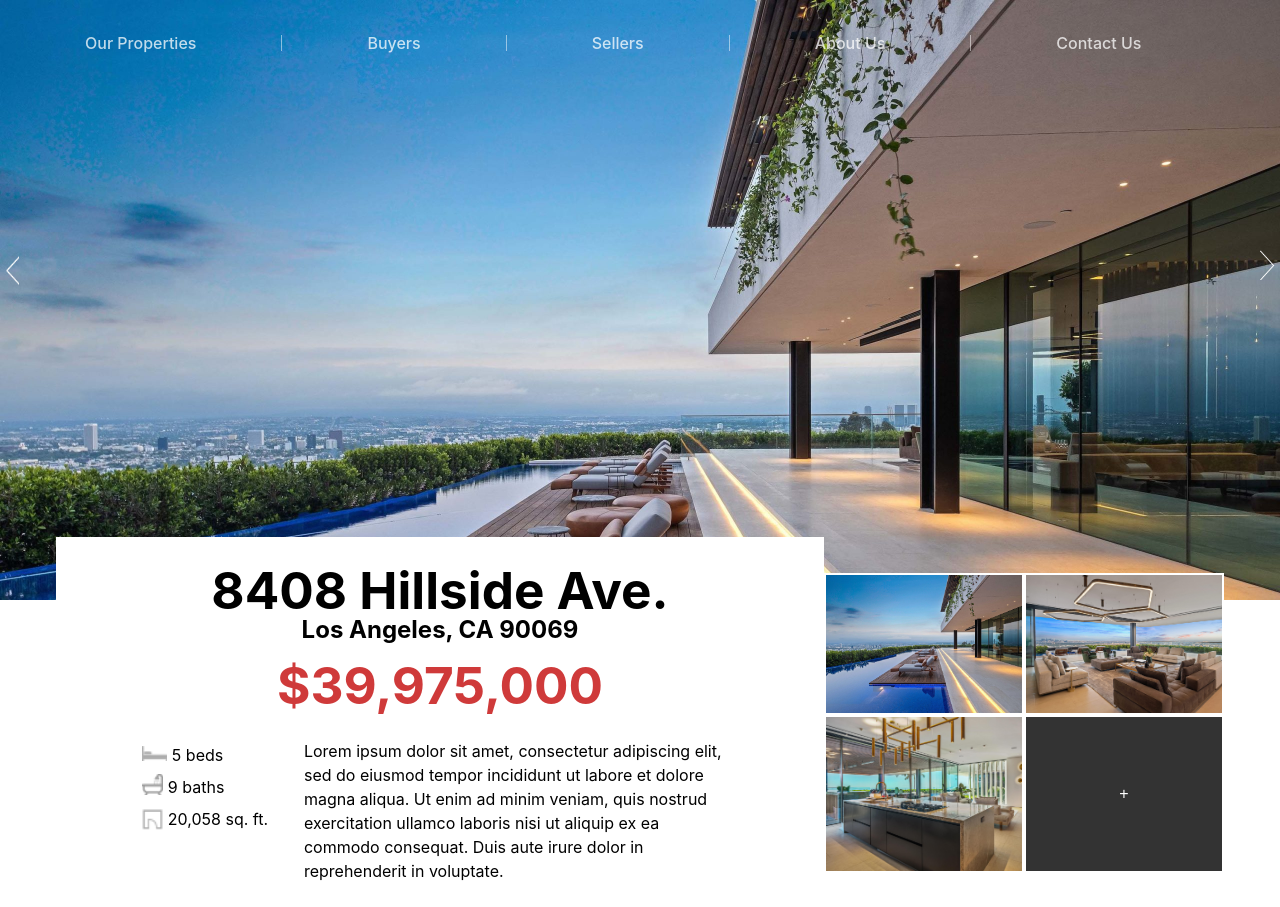
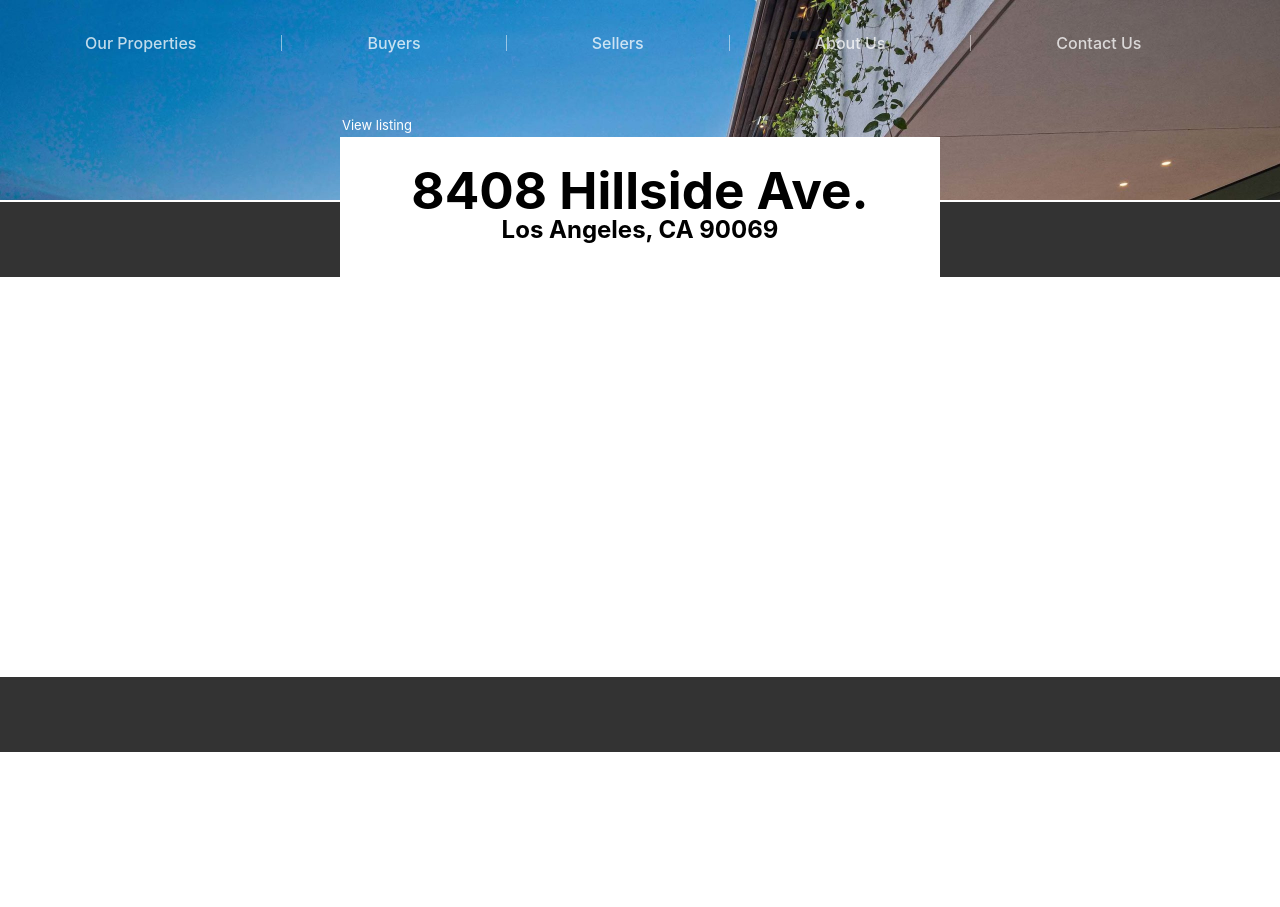
Before and after one commit to adamsrbryan/homekey, a React (Vite) app: page / in a window 1280 px wide. Shown: the top 907 px of the page. After the commit the page ends 800 px from the top, so only its background shows below. Built offline with nearby package versions, Linux system fonts and the light colour scheme.

Commit message:
Removal of content

```diff
--- a/src/App.scss
+++ b/src/App.scss
@@ -73,45 +73,9 @@ html {
 .hero {
   .property-image-1 {
     width: 100%;
-    height: 600px;
+    height: 200px;
     background-image: url("./assets/house-image-1.jpg");
     background-size: cover;
-  }
-
-  .property-image-2 {
-    width: 100%;
-    height: 600px;
-    background-image: url("./assets/house-image-2.jpg");
-    background-size: cover;
-  }
-
-  .property-image-3 {
-    width: 100%;
-    height: 600px;
-    background-image: url("./assets/house-image-3.jpg");
-    background-size: cover;
-  }
-
-  .arrow {
-    position: absolute;
-    z-index: 10;
-    top: 250px;
-    background-size: cover;
-    cursor: pointer;
-  }
-
-  .arrow-left {
-    background-image: url("./assets/left-arrow.png");
-    width: 14px;
-    height: 41px;
-    left: 5px;
-  }
-
-  .arrow-right {
-    background-image: url("./assets/right-arrow.png");
-    width: 16px;
-    height: 30px;
-    right: 5px;
   }
 }
 
@@ -126,86 +90,25 @@ html {
   width: 100%;
   justify-content: center;
 
-  .gallery-wrapper {
-    height: 537px;
-    width: 400px;
-    z-index: 5;
-    background-color:#fff;
-    margin-top: 36px;
-
-    .user-buttons {
-      display: flex;
-      flex-direction: column;
-      justify-content: space-between;
-      margin: 25px 2px;
-
-      button {
-        color: white;
-        background-color: #333;
-        width: 100%;
-        height: 60px;
-        margin-top: 10px;
-
-        transition: all .4s ease;
-          border: 1px solid white;
-          outline: none;
-        }
-
-        button:hover {
-          color: #001F3F;
-          background-color: #fff;
-          border: 1px solid black;
-      }
-  }
-  }
-
-  .gallery {
-    width: 400px;
-    height: 300px;
-    background-color:#fff;
-    display:grid;
-    grid-template-columns: 200px 200px;
-    grid-row: auto auto;
-
-    .box {
-      background-color:#333;
-      margin: 2px;
-      color:#fff;
-      display:flex;
-      align-items:center;
-      justify-content:center;
-      font-family:sans-serif;
-      background-size: cover;
-    }
-
-    .box:hover {
-      transition: all .1s ease;
-      outline: 2px solid rgb(207, 58, 58);
-    }
-
-    .box:nth-child(1) {
-      background-image: url("./assets/house-image-1.jpg");
-    }
-
-    .box:nth-child(2) {
-      background-image: url("./assets/house-image-2.jpg");
-    }
-
-    .box:nth-child(3) {
-      background-image: url("./assets/house-image-3.jpg");
-    }
-  }
-
   .property-info-wrapper {
-    width: 60%;
+    max-width: 700px;
     min-width: 600px;
-    height: 500px;
+    height: 140px;
     background: white;
     z-index: 5;
     padding: 25px 50px;
     display: flex;
     justify-content: center;
     position: relative;
+
+    p {
+      position: absolute;
+      top: -18px;
+      left: 2px;
+      font-size: 13px;
+      color: white;
+      cursor: pointer;
+    }
 
     h1 {
       white-space: nowrap;
@@ -215,79 +118,6 @@ html {
       color: rgb(207, 58, 58);
       /*text-align: left;*/
       padding-top: 15px;
-    }
-
-    .details-wrapper {
-      display: flex;
-      justify-content:space-evenly;
-      padding-top: 25px;
-
-      .details {
-        .icon {
-          display: flex;
-        }
-
-        .icon-bed {
-          background-image: url("./assets/icon-bed.png");
-          background-size: cover;
-          height: 15px;
-          width: 25px;
-          margin-top: 7px;
-        }
-
-        .icon-bath {
-          background-image: url("./assets/icon-bath.png");
-          background-size: cover;
-          height: 21px;
-          width: 21px;
-          margin-top: 3px;
-        }
-
-        .icon-sqft {
-          background-image: url("./assets/icon-sqft.png");
-          background-size: cover;
-          height: 21px;
-          width: 21px;
-          margin-top: 6px;
-        }
-
-        p {
-          text-align: left;
-          line-height: 2;
-          padding-left: 5px;
-        }
-      }
-
-      .user-buttons {
-        button {
-          color: white;
-          background-color: #333;
-          width: 300px;
-          height: 60px;
-          transition: all .4s ease;
-          border: 3px solid white;
-          outline: none;
-        }
-
-        button:hover {
-          color: #001F3F;
-          background-color: #fff;
-          border: 1px solid black;
-      }
-
-        button:nth-child(1) {
-          top: 290px;
-        }
-      }
-
-      .filler-text {
-        width: 65%;
-        line-height: 1.5;
-
-        p {
-          text-align: left;
-        }
-      }
     }
 
     .bid {
@@ -340,3 +170,18 @@ html {
   position: absolute;
   bottom: -208px;
 }
+
+.bids-wrapper {
+  width: 100%;
+  height: 550px;
+  background-color: #333;
+  display: flex;
+  justify-content: center;
+
+  .bids {
+    width: 100%;
+    background-color: #fff;
+    height: 400px;
+    margin-top: 75px;
+  }
+}
--- a/src/components/Property.jsx
+++ b/src/components/Property.jsx
@@ -2,85 +2,27 @@ import React, { useState } from 'react';
 import '../App.scss'
 
 function Property({address, location, beds, baths, sqft, price}) {
-    const [propertyImage, setPropertyImage] = useState('box property-image-1');
-
-    const changeImageRight = () => {
-        if(propertyImage == "box property-image-1")
-            setPropertyImage("box property-image-2")
-        if(propertyImage == "box property-image-2")
-            setPropertyImage("box property-image-3")
-        if(propertyImage == "box property-image-3")
-            setPropertyImage("box property-image-1")
-    }
-
-    const changeImageLeft = () => {
-        if(propertyImage == "box property-image-1")
-            setPropertyImage("box property-image-3")
-        if(propertyImage == "box property-image-2")
-            setPropertyImage("box property-image-1")
-        if(propertyImage == "box property-image-3")
-            setPropertyImage("box property-image-2")
-    }
-
-    const changeImage = (e) => {
-        setPropertyImage(e.target.className)
-    }
-
     return(
     <>
         <section className='hero'>
-            <canvas className={propertyImage} />
-            <div className='arrow arrow-left' onClick={changeImageLeft}/>
-            <div className='arrow arrow-right' onClick={changeImageRight} />
+            <canvas className="property-image-1" />
         </section>
         <section className="listing-wrapper">
             <div className='listing'>
                 <div className='property-info-wrapper'>
+                    <p>View listing</p>
                     <div className='property-info'>
                         <h1>{address}</h1>
                         <h2>{location}</h2>
-                        <div className='listing-price'>
-                            <h1>${price}</h1>
-                        </div>
-                        <div className='details-wrapper'>
-                            <div className='details'>
-                                <div className='icon'>
-                                    <div className='icon-bed' />
-                                    <p>{beds} beds</p>
-                                </div>
-                                <div className='icon'>
-                                    <div className='icon-bath' />
-                                    <p>{baths} baths</p>
-                                </div>
-                                <div className='icon'>
-                                    <div className='icon-sqft' />
-                                    <p>{sqft} sq. ft.</p>
-                                </div>
-                            </div>
-                            <div className='filler-text'>
-                                <p>Lorem ipsum dolor sit amet, consectetur adipiscing elit, sed do eiusmod tempor incididunt ut labore et dolore magna aliqua. Ut enim ad minim veniam, quis nostrud exercitation ullamco laboris nisi ut aliquip ex ea commodo consequat. Duis aute irure dolor in reprehenderit in voluptate.</p>
-                            </div>
-                        </div>
-                        <button className='bid'>MAKE A BID</button>
-                    </div>
-
-                </div>
-                <div className='gallery-wrapper'>
-                    <div className='gallery'>
-                        <div className="box property-image-1" onClick={changeImage}></div>
-                        <div className="box property-image-2" onClick={changeImage}></div>
-                        <div className="box property-image-3" onClick={changeImage}></div>
-                        <div className="box">+</div>
-                    </div>
-                    <div className='user-buttons'>
-                        <button>MORE DETAILS</button>
-                        <button>SCHEDULE A SHOWING</button>
-                        <button>MESSAGE SELLER</button>
                     </div>
                 </div>
             </div>
         </section>
-        <section className='filler'></section>
+        <section className='bids-wrapper'>
+            <div className='bids'>
+
+            </div>
+        </section>
     </>
     )
 };
```
